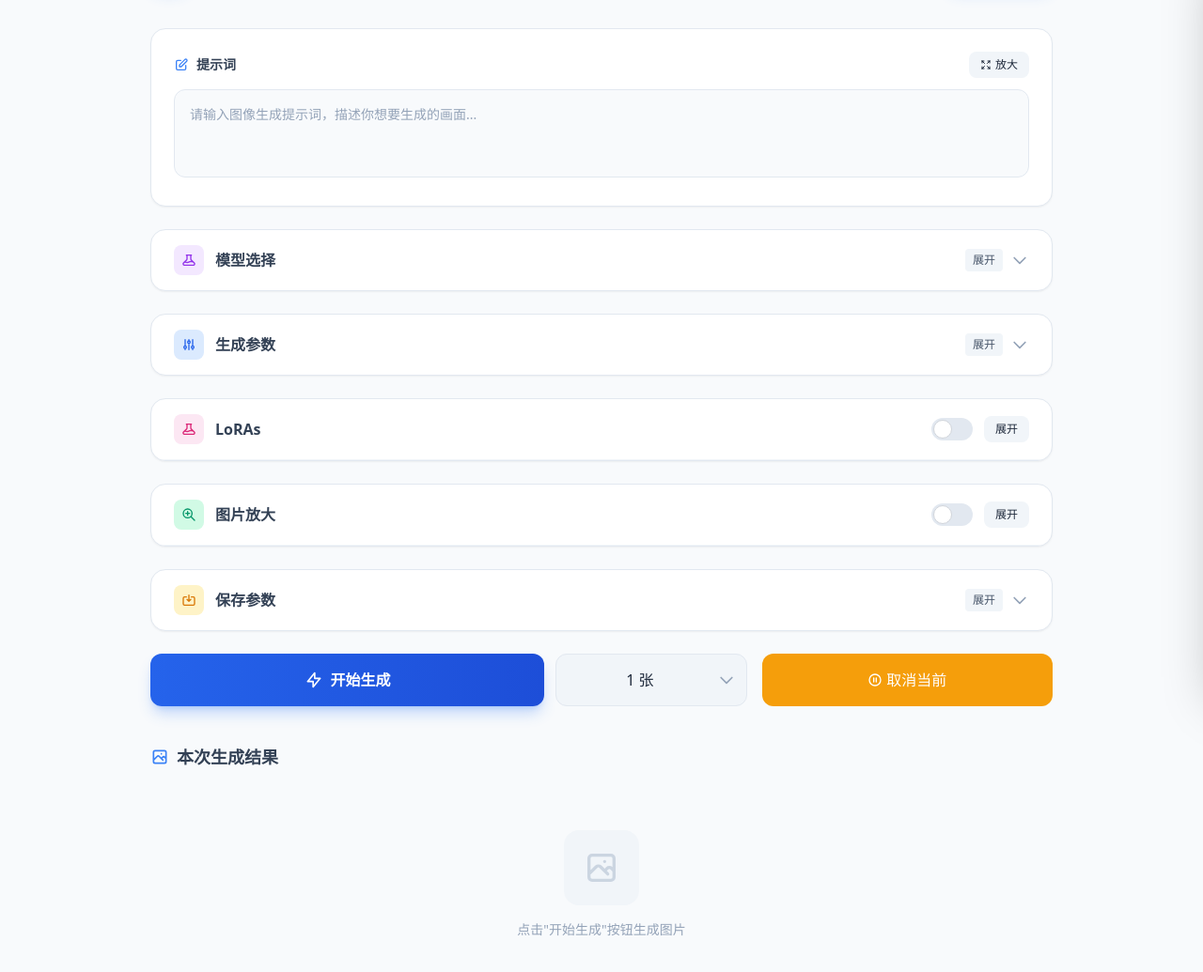
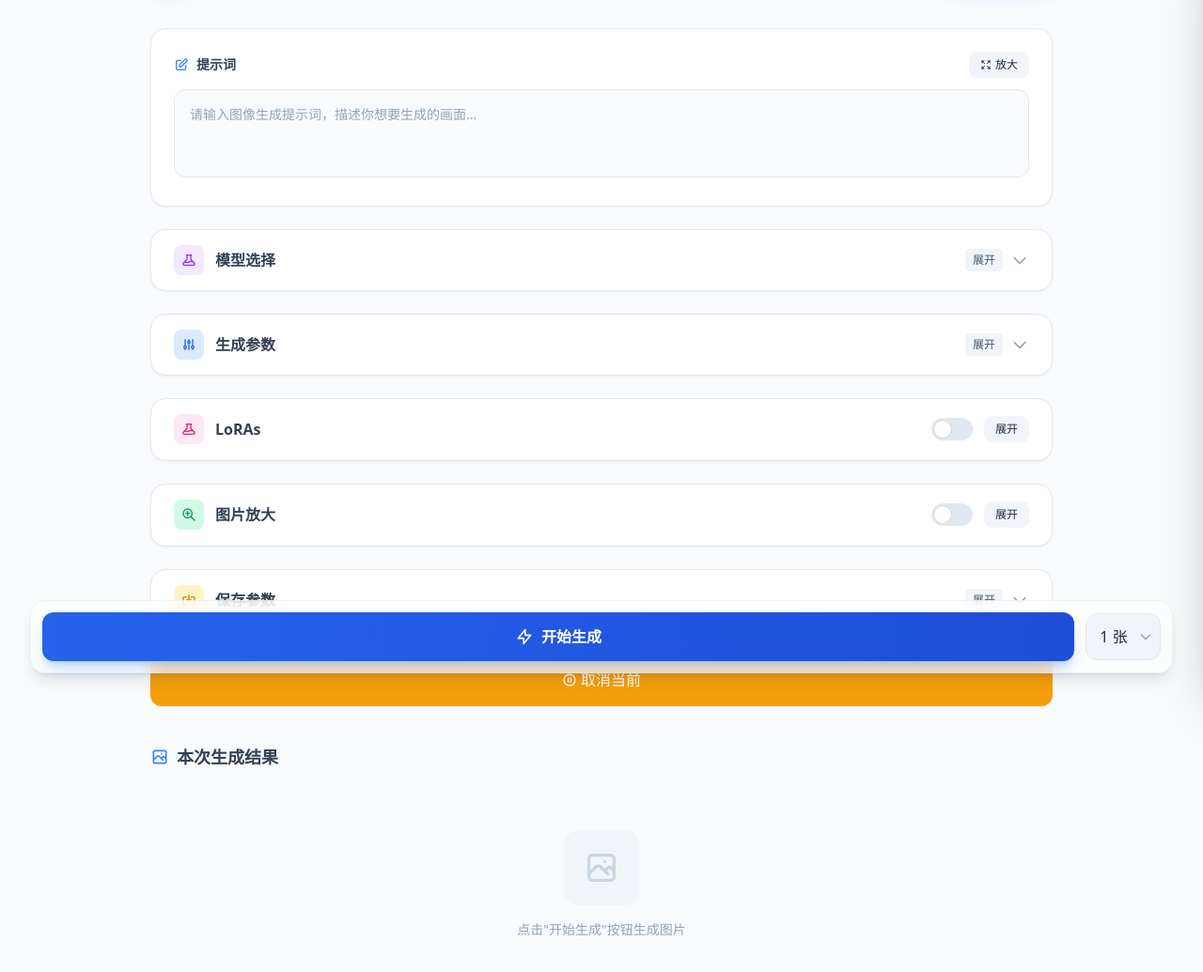
Before and after one commit to BarnettZhou/comfyui-easy-use, a plain HTML site: page pages/index.html in a window 1280 px wide. Shown: the part 67-1102 px from the top of the page at 94% size. Drawn offline with Linux system fonts and the light colour scheme; no server answers.

Commit message:
feat(UI): 将生成按钮移至底部悬浮区并优化布局
重构操作按钮区域，将主要生成按钮移动到底部悬浮区，提升移动端操作体验
移除冗余的网格布局，简化取消按钮区域
添加底部安全区域间距防止内容被遮挡

```diff
--- a/pages/index.html
+++ b/pages/index.html
@@ -207,7 +207,7 @@
     </nav>
 
     <!-- 主内容区 -->
-    <main class="max-w-5xl mx-auto px-4 sm:px-6 lg:px-8 py-6 sm:py-8 space-y-6">
+    <main class="max-w-5xl mx-auto px-4 sm:px-6 lg:px-8 py-6 sm:py-8 space-y-6 pb-32">
 
         <!-- 提示词区域 -->
         <section class="bg-white dark:bg-slate-800 rounded-2xl shadow-sm border border-slate-200 dark:border-slate-700 overflow-hidden card-hover transition-colors duration-300">
@@ -493,30 +493,8 @@
             </div>
         </section>
 
-        <!-- 操作按钮区 -->
-        <section class="grid grid-cols-1 md:grid-cols-3 gap-4">
-            <div class="md:col-span-2 grid grid-cols-3 gap-3">
-                <button id="generateBtn" onclick="queuePrompt()" class="col-span-2 bg-gradient-to-r from-primary-600 to-primary-700 hover:from-primary-700 hover:to-primary-800 text-white py-4 px-6 rounded-xl font-bold shadow-lg shadow-primary-500/30 hover:shadow-primary-500/50 transition-all duration-200 flex items-center justify-center space-x-2 disabled:opacity-50 disabled:cursor-not-allowed disabled:hover:shadow-none">
-                    <svg class="w-5 h-5" fill="none" stroke="currentColor" viewBox="0 0 24 24">
-                        <path stroke-linecap="round" stroke-linejoin="round" stroke-width="2" d="M13 10V3L4 14h7v7l9-11h-7z"></path>
-                    </svg>
-                    <span>开始生成</span>
-                </button>
-                <div class="relative">
-                    <select id="batchCount" class="w-full h-full bg-slate-100 dark:bg-slate-800 border border-slate-200 dark:border-slate-700 rounded-xl py-3 px-4 pr-10 outline-none appearance-none text-center font-medium transition-colors duration-300 cursor-pointer hover:bg-slate-200 dark:hover:bg-slate-700">
-                        <option value="1">1 张</option>
-                        <option value="2">2 张</option>
-                        <option value="4">4 张</option>
-                        <option value="8">8 张</option>
-                        <option value="12">12 张</option>
-                        <option value="16">16 张</option>
-                    </select>
-                    <svg class="w-5 h-5 text-slate-400 absolute right-3 top-1/2 -translate-y-1/2 pointer-events-none" fill="none" stroke="currentColor" viewBox="0 0 24 24">
-                        <path stroke-linecap="round" stroke-linejoin="round" stroke-width="2" d="M19 9l-7 7-7-7"></path>
-                    </svg>
-                </div>
-            </div>
-            <div class="grid grid-cols-1 gap-3">
+        <!-- 取消按钮区 -->
+        <section class="grid grid-cols-1 gap-4">
             <button onclick="interruptTask('current')" class="bg-amber-500 hover:bg-amber-600 text-white py-4 px-4 rounded-xl font-medium transition-all duration-200 flex items-center justify-center space-x-1">
                 <svg class="w-4 h-4" fill="none" stroke="currentColor" viewBox="0 0 24 24">
                     <path stroke-linecap="round" stroke-linejoin="round" stroke-width="2" d="M10 9v6m4-6v6m7-3a9 9 0 11-18 0 9 9 0 0118 0z"></path>
@@ -524,7 +502,6 @@
                 <span class="hidden sm:inline">取消当前</span>
                 <span class="sm:hidden">取消</span>
             </button>
-            </div>
         </section>
 
         <!-- 生成结果 -->
@@ -551,6 +528,38 @@
             </div>
         </section>
     </main>
+
+    <!-- 底部悬浮生成按钮区 -->
+    <div class="fixed bottom-0 left-0 right-0 z-30 pb-safe">
+        <div class="max-w-7xl mx-auto px-4 sm:px-6 lg:px-8 pb-4">
+            <div class="glass rounded-2xl shadow-lg shadow-black/10 dark:shadow-black/30 border border-slate-200/50 dark:border-slate-700/50 p-3">
+                <div class="flex items-center gap-3">
+                    <!-- 开始生成按钮 -->
+                    <button id="generateBtn" onclick="queuePrompt()" class="flex-1 bg-gradient-to-r from-primary-600 to-primary-700 hover:from-primary-700 hover:to-primary-800 text-white py-3.5 px-6 rounded-xl font-bold shadow-lg shadow-primary-500/30 hover:shadow-primary-500/50 transition-all duration-200 flex items-center justify-center space-x-2 disabled:opacity-50 disabled:cursor-not-allowed disabled:hover:shadow-none active:scale-[0.98]">
+                        <svg class="w-5 h-5" fill="none" stroke="currentColor" viewBox="0 0 24 24">
+                            <path stroke-linecap="round" stroke-linejoin="round" stroke-width="2" d="M13 10V3L4 14h7v7l9-11h-7z"></path>
+                        </svg>
+                        <span>开始生成</span>
+                    </button>
+
+                    <!-- 数量选择 -->
+                    <div class="relative flex-shrink-0">
+                        <select id="batchCount" class="h-[50px] w-20 bg-slate-100 dark:bg-slate-800 border border-slate-200 dark:border-slate-700 rounded-xl py-3 px-3 pr-8 outline-none appearance-none text-center font-medium transition-colors duration-300 cursor-pointer hover:bg-slate-200 dark:hover:bg-slate-700">
+                            <option value="1">1 张</option>
+                            <option value="2">2 张</option>
+                            <option value="4">4 张</option>
+                            <option value="8">8 张</option>
+                            <option value="12">12 张</option>
+                            <option value="16">16 张</option>
+                        </select>
+                        <svg class="w-4 h-4 text-slate-400 absolute right-2 top-1/2 -translate-y-1/2 pointer-events-none" fill="none" stroke="currentColor" viewBox="0 0 24 24">
+                            <path stroke-linecap="round" stroke-linejoin="round" stroke-width="2" d="M19 9l-7 7-7-7"></path>
+                        </svg>
+                    </div>
+                </div>
+            </div>
+        </div>
+    </div>
 
     <!-- 抽屉遮罩 -->
     <div id="drawerOverlay" class="fixed inset-0 bg-black/50 backdrop-blur-sm z-40 hidden transition-opacity opacity-0"></div>
```
Lines whose indentation alone changed are shown as unchanged.
